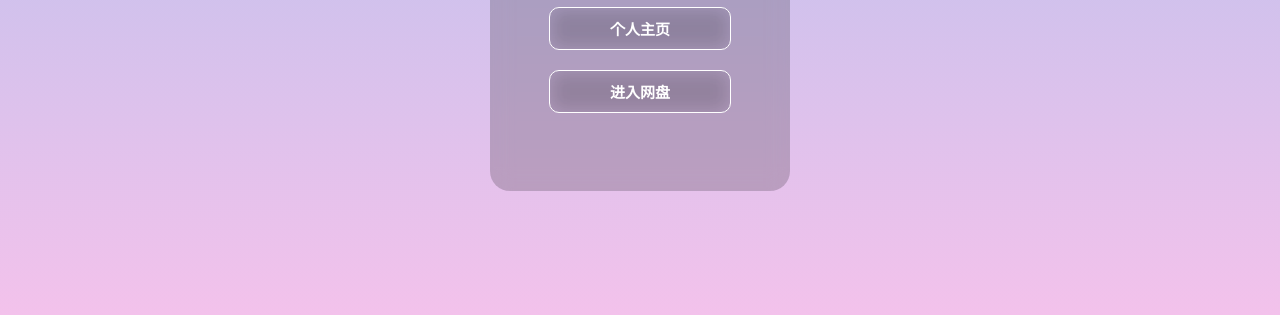
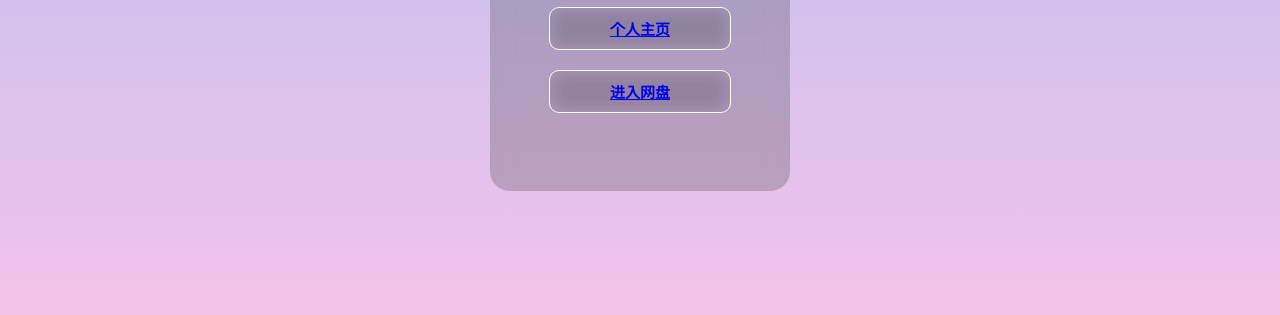
Before and after one commit to anlas4/cnck.github.io, a plain HTML site: page index.html in a window 1280 px wide. Shown: the part 409-724 px from the top of the page. Drawn offline with Linux system fonts and the light colour scheme.

Commit message:
Update index.html

```diff
--- a/index.html
+++ b/index.html
@@ -14,9 +14,10 @@
         <div class="textcontent">
             <h1>Anlas</h1>
             <p>结合所学,用HTML、CSS做的第一个个人引导页</p>
-            <button>个人主页</button>
+            <button><a href="https://space.bilibili.com/448696332?spm_id_from=333.1007.0.0" target="_blank">个人主页</a> </button>
             <br>
-            <button>进入网盘</button>
+            <button><a href="https://www.123pan.com/" target="_blank">进入网盘</a></button>
+
         </div>
     </div>
 </body>
```
